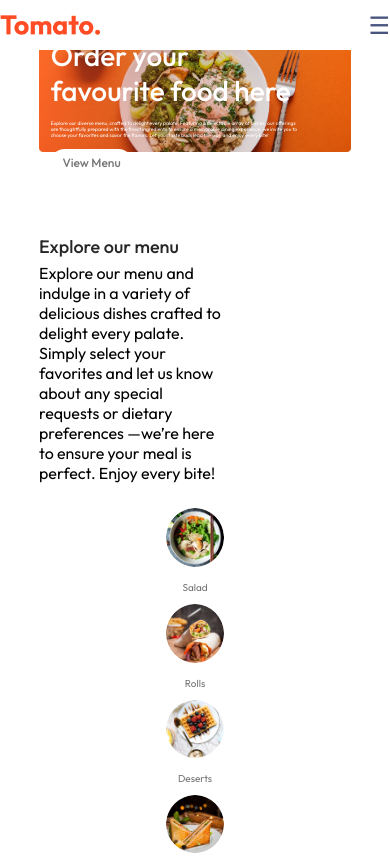
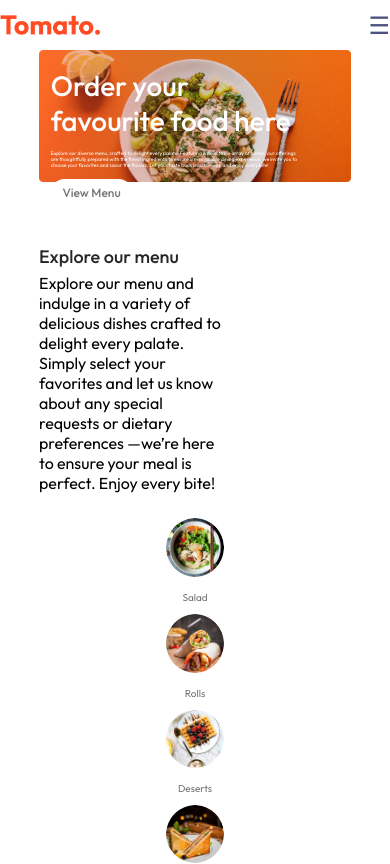
Before and after one commit to iammahesh123/Food-Delivery-App, a React (Vite) app in the folder frontend/: page / in a window 390 px wide. Shown: the top 864 px of the page. Built offline with nearby package versions, Linux system fonts and the light colour scheme.

Commit message:
fix header for small size screens

```diff
--- a/frontend/src/components/Header/Header.css
+++ b/frontend/src/components/Header/Header.css
@@ -99,7 +99,7 @@
 @media (max-width: 480px) {
     .header {
         height: 50vw; /* Further adjust for mobile devices */
-        margin: 20px auto;
+        margin-top:50px;
     }
 
     .header-contents {
```
Also changed, not shown: 1 other file (tests, documents, lock files or other folders).
